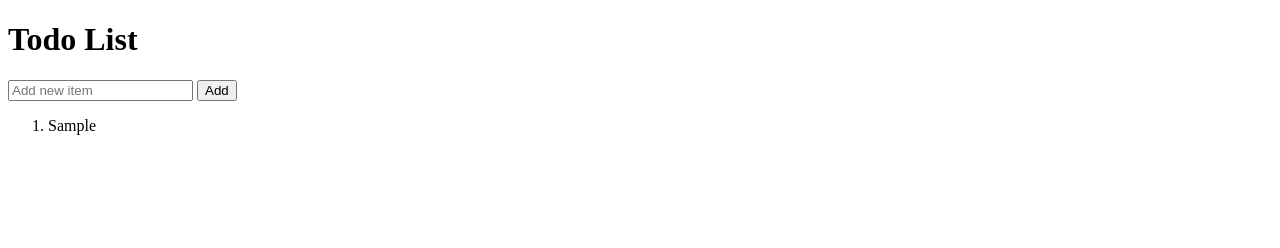
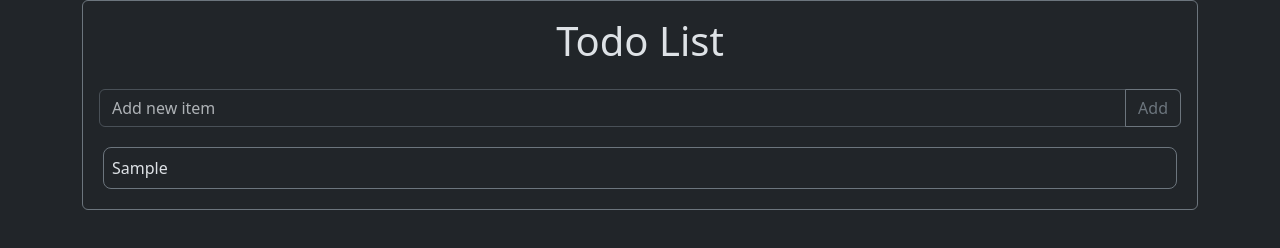
Before and after one commit to justwaters/todo.js, a plain HTML site: page index.html in a window 1280 px wide. Both pictures are taken after typing "Sample" into the empty fields and a click on the button "Add". Drawn offline with nearby package versions, Linux system fonts and the light colour scheme.

Commit message:
Added styles and removal option

```diff
--- a/index.html
+++ b/index.html
@@ -1,16 +1,32 @@
 <!DOCTYPE html>
-<html lang="en">
+<html lang="en" data-bs-theme="dark">
 	<head>
 		<meta charset="UTF-8" />
 		<meta name="viewport" content="width=device-width, initial-scale=1.0" />
 		<title>Todo.js</title>
+		<!-- Bootstrap CSS -->
+		<link
+			href="https://cdn.jsdelivr.net/npm/bootstrap@5.3.0-alpha1/dist/css/bootstrap.min.css"
+			rel="stylesheet"
+		/>
 	</head>
 	<body>
-		<div>
-			<h1>Todo List</h1>
-			<input type="text" id="new-todo" placeholder="Add new item" />
-			<button id="add-todo">Add</button>
-			<ol id="todo-list"></ol>
+		<div class="container">
+			<div class="border border-secondary p-3 card">
+				<h1 class="text-center">Todo List</h1>
+				<div class="input-group mx-0 my-3">
+					<input
+						type="text"
+						id="new-todo"
+						class="form-control"
+						placeholder="Add new item"
+					/>
+					<button class="btn btn-outline-secondary" type="button" id="add-todo">
+						Add
+					</button>
+				</div>
+				<div id="todo-list" style="list-style: none"></div>
+			</div>
 		</div>
 		<script src="script.js"></script>
 	</body>
--- a/script.js
+++ b/script.js
@@ -1,21 +1,33 @@
 function addItem() {
 	let input = document.getElementById("new-todo");
 	let text = input.value;
-	console.log("input =" + input);
+	const list = document.getElementById("todo-list");
+
 	if (text !== "") {
-		let todo = document.createElement("li");
-		todo.textContent = text;
-		const list = document.getElementById("todo-list");
 		const newItem = document.createElement("li");
+		newItem.classList.add(
+			"border",
+			"border-secondary",
+			"rounded-3",
+			"p-2",
+			"m-1"
+		);
 		newItem.textContent = text;
 		list.appendChild(newItem);
+		input.value = ""; // Clear the input after adding the item
 	}
-	input.value = "";
+}
+
+function removeItem(e) {
+	if (e.target.matches(".rounded-3")) {
+		e.target.remove();
+	}
 }
 
 function onLoad() {
 	console.log("Page and all resources have loaded!");
 	document.getElementById("add-todo").addEventListener("click", addItem);
+	document.getElementById("todo-list").addEventListener("click", removeItem); // Add event listener once
 }
 
 onLoad();
```
